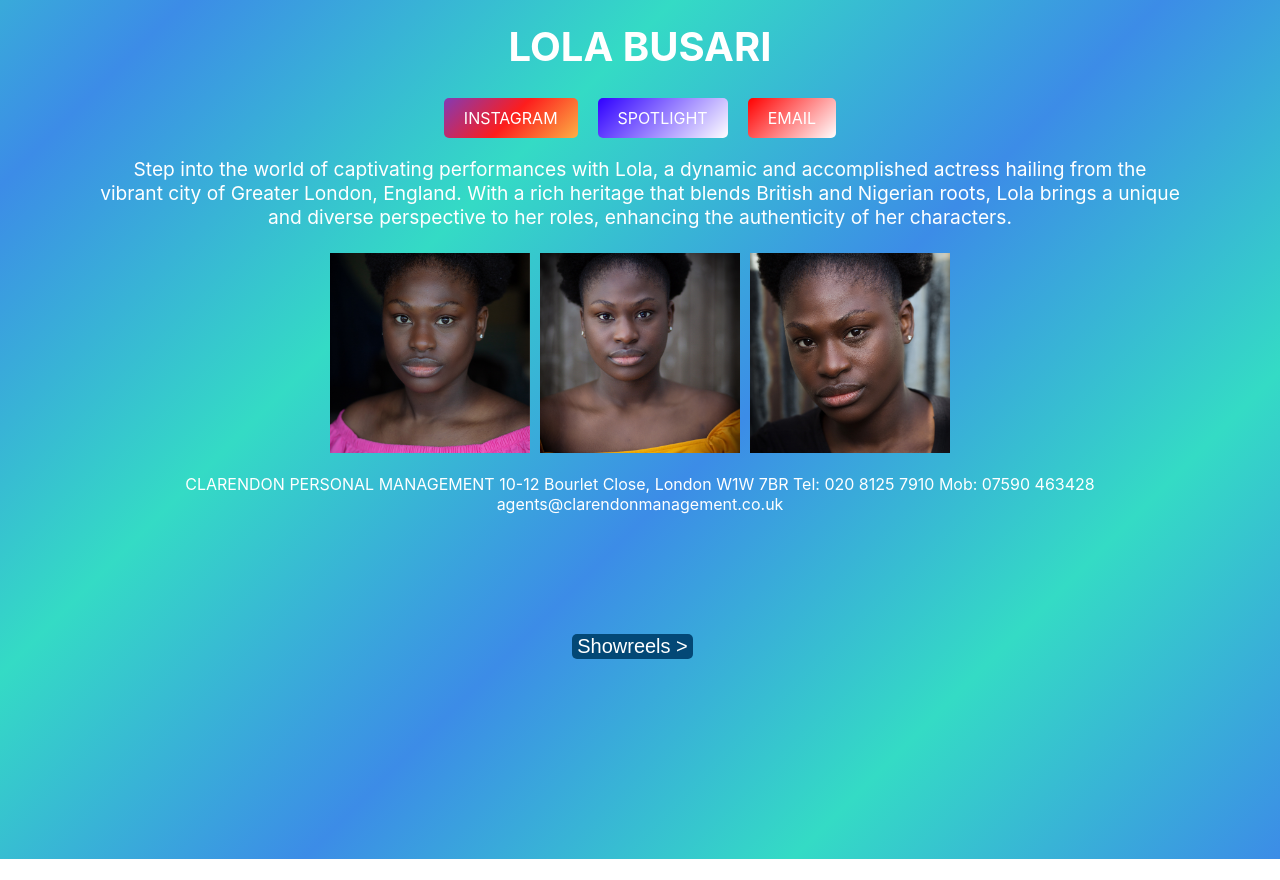
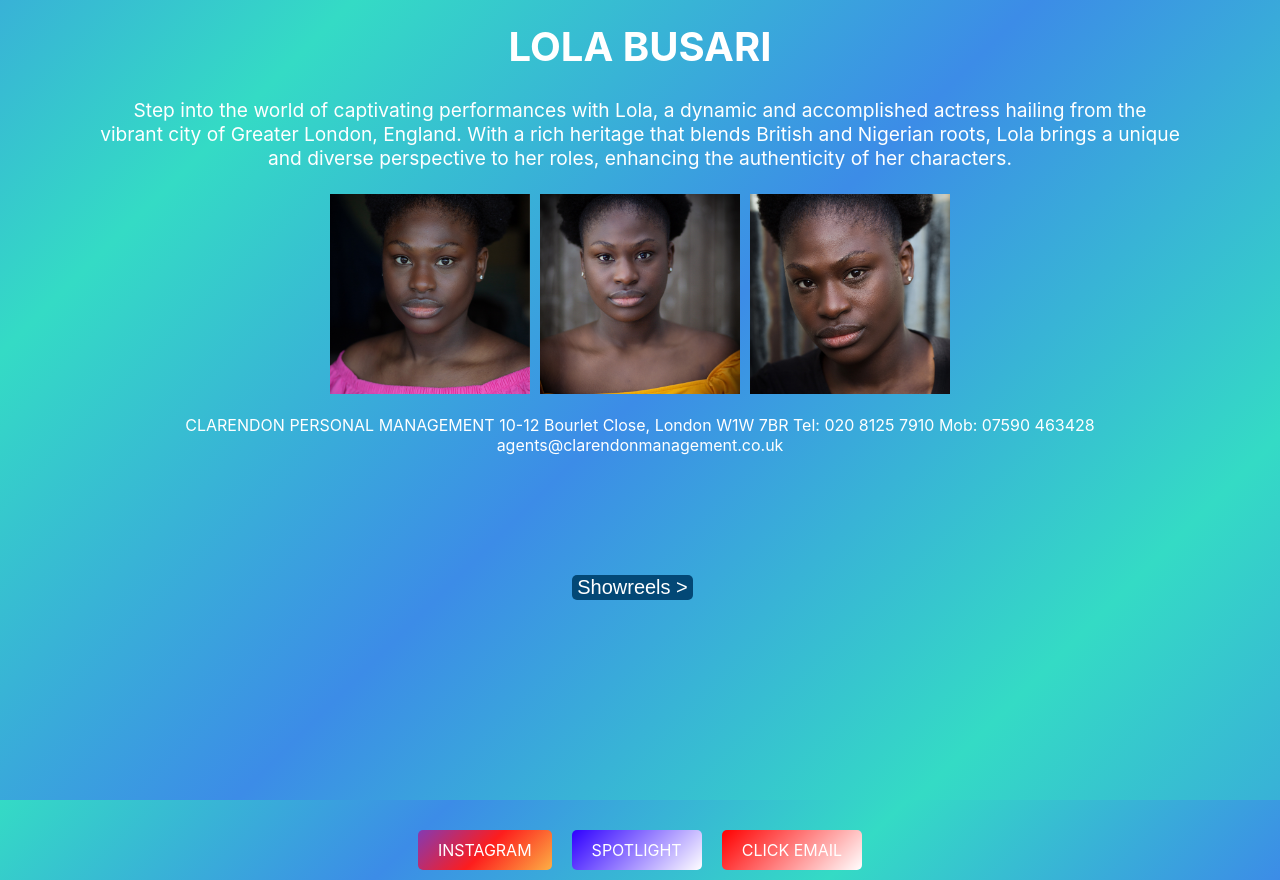
Before and after one commit to bbusari01/lola_website, a React (Create React App) app in the folder portfolio/: page / in a window 1280 px wide. Shown: the part 302-1182 px from the top of the page. Before the commit the page ends 1161 px from the top, so only its background shows below. Built offline with nearby package versions, Linux system fonts and the light colour scheme.

Commit message:
update to background, and footer

```diff
--- a/portfolio/src/App.css
+++ b/portfolio/src/App.css
@@ -8,6 +8,15 @@
   }
 }
 
+@keyframes moveGradient {
+  0% {
+    background-position: 0% 50%;
+  }
+  100% {
+    background-position: 100% 50%; /* End position */
+  }
+}
+
 
 .App {
   text-align: center;
@@ -15,9 +24,11 @@
 }
 
 .App-header {
-  background: linear-gradient(135deg, #34dbc5, #3c8ce7, #34dbc5, #3c8ce7, #34dbc5, #3c8ce7);
+  background: linear-gradient(135deg, #34dbc5, #3c8ce7, #34dbc5, #3c8ce7, #34dbc5, #3c8ce7, #34dbc5, #3c8ce7);
   color: white;
   padding: 100px;
+  animation: moveGradient 5s linear infinite;
+  background-size: 200% 200%;
 }
 
 .pic1 {
@@ -160,3 +171,10 @@ video {
 .email-link:hover {
   background: #04ff0c;
 }
+
+
+.App-footer {
+  background: linear-gradient(135deg, #34dbc5, #3c8ce7, #34dbc5, #3c8ce7);
+  color: white;
+  padding: 10px;
+}
--- a/portfolio/src/App.js
+++ b/portfolio/src/App.js
@@ -22,11 +22,7 @@ function App() {
       <header className="App-header animated-fade-in">
         <img src={pic1} className="pic1" alt="pic1" />
         <h1>LOLA BUSARI</h1>
-        <div className="social-links">
-          <a className='instagram-link' href="https://www.instagram.com/lolabusari/?hl=en-gb">INSTAGRAM</a>
-          <a className='spotlight-link' href="https://www.spotlight.com/0457-9052-9334">SPOTLIGHT</a>
-          <a className='email-link' href={`mailto:${email}`}>EMAIL</a>
-        </div>
+
         <p className="intro">
           Step into the world of captivating performances with Lola, a dynamic and accomplished actress hailing from the vibrant city of Greater London, England. With a rich heritage that blends British and Nigerian roots, Lola brings a unique and diverse perspective to her roles, enhancing the authenticity of her characters.
         </p>
@@ -61,9 +57,20 @@ function App() {
             </video>
           </div>
           )}
+
+
         </div>
 
       </header>
+
+      <footer className='App-footer'>
+      <div className="social-links">
+          <a className='instagram-link' href="https://www.instagram.com/lolabusari/?hl=en-gb">INSTAGRAM</a>
+          <a className='spotlight-link' href="https://www.spotlight.com/0457-9052-9334">SPOTLIGHT</a>
+          <a className='email-link' href={`mailto:${email}`}>CLICK EMAIL</a>
+        </div>
+      </footer>
+
     </div>
   );
 }
```
